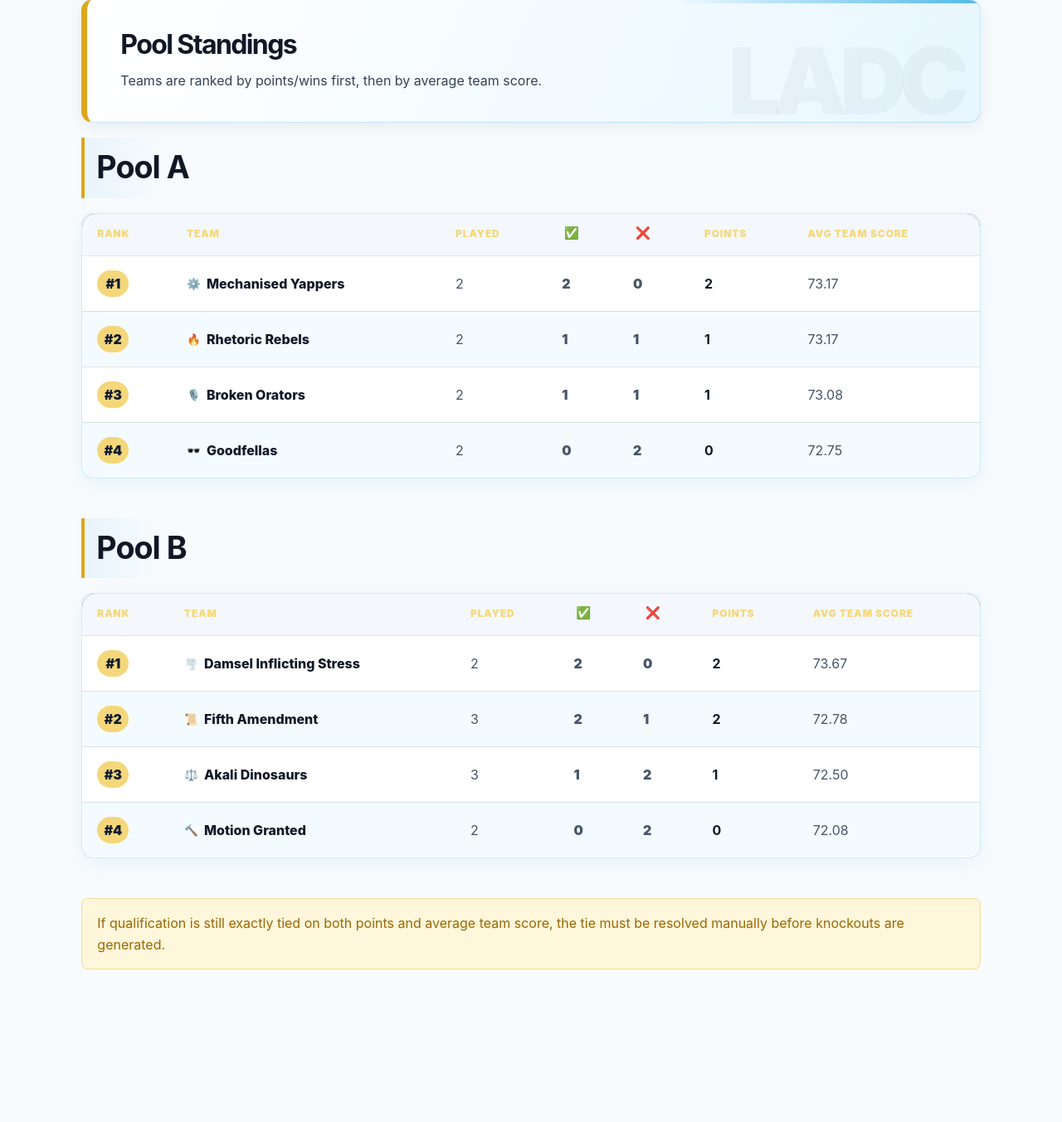
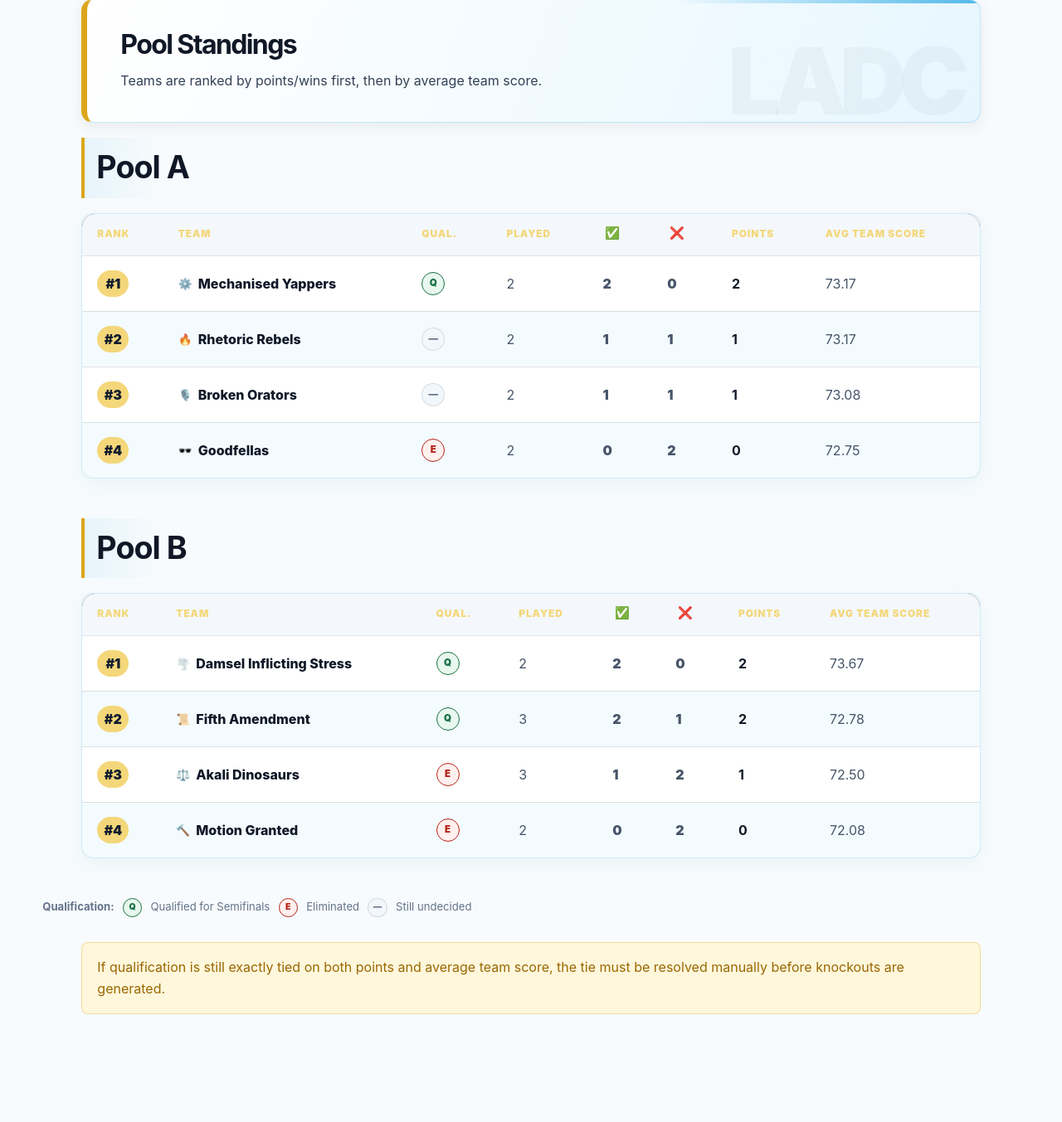
Before and after one commit to AshmitThakur/DebLiga-, a FastAPI app: page /standings in a window 1280 px wide. Shown: the part 165-1518 px from the top of the page at 83% size. Before the commit the page ends 1334 px from the top, so only its background shows below. Run offline with FastAPI, Linux system fonts and the light colour scheme; data comes from the database, SQL or seed files in the repository.

```diff
--- a/main.py
+++ b/main.py
@@ -1967,6 +1967,49 @@ def calculate_pool_standings(
             team["team_name"].lower()
         )
     )
+
+    team_ids = {team["team_id"] for team in table}
+    remaining_debates = [
+        debate
+        for debate in debates
+        if debate.winner_team_id is None
+        and debate.team1_id in team_ids
+        and debate.team2_id in team_ids
+    ]
+
+    if remaining_debates:
+        possible_win_totals = [{team["team_id"]: team["wins"] for team in table}]
+        for debate in remaining_debates:
+            next_totals = []
+            for totals in possible_win_totals:
+                for winner_id in (debate.team1_id, debate.team2_id):
+                    outcome = totals.copy()
+                    outcome[winner_id] += 1
+                    next_totals.append(outcome)
+            possible_win_totals = next_totals
+
+        for team in table:
+            team_id = team["team_id"]
+            is_qualified = all(
+                sum(
+                    other_id != team_id and other_wins >= totals[team_id]
+                    for other_id, other_wins in totals.items()
+                ) <= 1
+                for totals in possible_win_totals
+            )
+            is_eliminated = all(
+                sum(
+                    other_id != team_id and other_wins > totals[team_id]
+                    for other_id, other_wins in totals.items()
+                ) >= 2
+                for totals in possible_win_totals
+            )
+            team["qualification_status"] = (
+                "Q" if is_qualified else "E" if is_eliminated else "—"
+            )
+    else:
+        for position, team in enumerate(table, start=1):
+            team["qualification_status"] = "Q" if position <= 2 else "E"
 
     for position, team in enumerate(
         table,
--- a/static/style.css
+++ b/static/style.css
@@ -3617,6 +3617,43 @@ footer { flex-wrap:wrap; }
     color: var(--danger);
     font-weight: 900;
 }
+.qualification-status {
+    display: inline-flex;
+    min-width: 1.75rem;
+    min-height: 1.75rem;
+    align-items: center;
+    justify-content: center;
+    border: 1px solid var(--border);
+    border-radius: 999px;
+    color: var(--text-muted);
+    background: var(--bg-surface-elevated);
+    font-size: .72rem;
+    font-weight: 900;
+    line-height: 1;
+}
+.qualification-status-q {
+    border-color: var(--success);
+    color: var(--success);
+    background: var(--success-soft);
+}
+.qualification-status-e {
+    border-color: var(--danger);
+    color: var(--danger);
+    background: var(--danger-soft);
+}
+.qualification-key {
+    display: flex;
+    flex-wrap: wrap;
+    align-items: center;
+    gap: .45rem .65rem;
+    color: var(--text-muted);
+    font-size: .82rem;
+}
+.qualification-key .qualification-status {
+    min-width: 1.45rem;
+    min-height: 1.45rem;
+    font-size: .65rem;
+}
 [data-theme="dark"] .standings-pool .table-wrap .standings-wins {
     color: var(--success);
 }
--- a/templates/standings.html
+++ b/templates/standings.html
@@ -4,7 +4,7 @@
     <meta charset="UTF-8">
     <meta name="viewport" content="width=device-width, initial-scale=1.0">
     <title>Standings | LADC Debate League 2026</title>
-    <link rel="stylesheet" href="/static/style.css?v=20">
+    <link rel="stylesheet" href="/static/style.css?v=21">
 </head>
 <body>
 
@@ -41,6 +41,7 @@
                             <tr>
                                 <th>Rank</th>
                                 <th>Team</th>
+                                <th><span title="Qualification Status">Qual.</span></th>
                                 <th>Played</th>
                                 <th><span class='result-heading result-heading-win' title='Wins' aria-label='Wins'>✅</span></th>
                                 <th><span class='result-heading result-heading-loss' title='Losses' aria-label='Losses'>❌</span></th>
@@ -63,6 +64,15 @@
                                                 <span class="team-name">{{ team.team_name }}</span>
                                             </a>
                                         </td>
+                                        <td data-label="Qualification">
+                                            {% if team.qualification_status == "Q" %}
+                                                <span class="qualification-status qualification-status-q" title="Qualified for Semifinals" aria-label="Qualified for Semifinals">Q</span>
+                                            {% elif team.qualification_status == "E" %}
+                                                <span class="qualification-status qualification-status-e" title="Eliminated" aria-label="Eliminated">E</span>
+                                            {% else %}
+                                                <span class="qualification-status qualification-status-pending" title="Qualification still undecided" aria-label="Qualification still undecided">—</span>
+                                            {% endif %}
+                                        </td>
                                         <td data-label="Played">{{ team.played }}</td>
                                         <td class="standings-wins" data-label="Wins">{{ team.wins }}</td>
                                         <td class="standings-losses" data-label="Losses">{{ team.losses }}</td>
@@ -76,7 +86,7 @@
 
                             {% if pool_rows.count == 0 %}
                                 <tr>
-                                    <td colspan="7">
+                                    <td colspan="8">
                                         No teams in this pool yet.
                                     </td>
                                 </tr>
@@ -89,6 +99,13 @@
             <p>No pools have been created yet.</p>
         {% endfor %}
 
+        <p class="qualification-key">
+            <strong>Qualification:</strong>
+            <span class="qualification-status qualification-status-q" aria-hidden="true">Q</span> Qualified for Semifinals
+            <span class="qualification-status qualification-status-e" aria-hidden="true">E</span> Eliminated
+            <span class="qualification-status qualification-status-pending" aria-hidden="true">—</span> Still undecided
+        </p>
+
         <p class="standings-note">
             If qualification is still exactly tied on both points and average
             team score, the tie must be resolved manually before knockouts are generated.
```
Also changed, not shown: test_db.py (+38 -0 lines).
